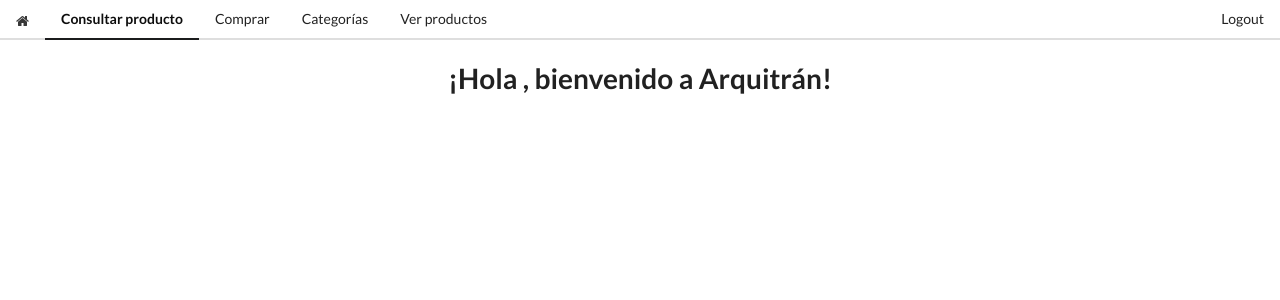
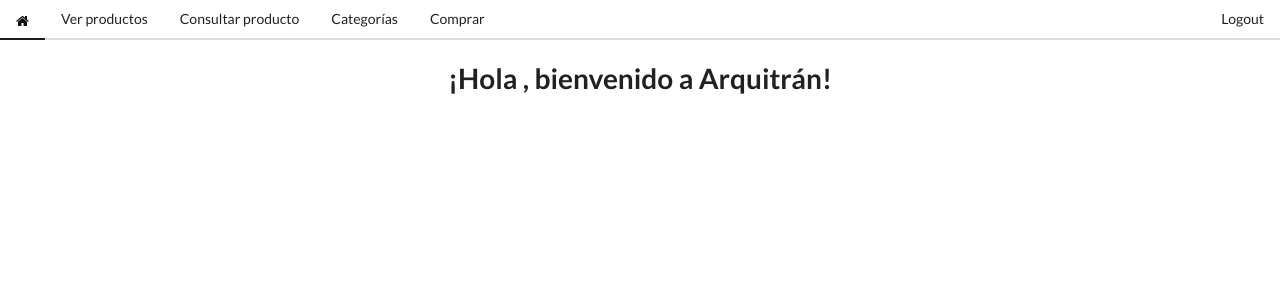
Before and after one commit to javierlopeza/iic2173-grupo3-web, an Angular app: page /home in a window 1280 px wide. Shown: the top 300 px of the page. Built offline with nearby package versions, Linux system fonts and the light colour scheme.

Commit message:
Fixed active items in navbar

```diff
--- a/src/app/navbar/navbar.component.html
+++ b/src/app/navbar/navbar.component.html
@@ -1,18 +1,18 @@
 <div class="ui secondary top pointing menu">
-	<button class="ui icon button item" routerLink="/home">
+	<button class="ui icon button item" [routerLinkActive]="['active']" routerLink="/home">
 		<i class="home icon"></i>
 	</button>
-	<a class="item active" routerLink="/product">
+	<a class="item" [routerLinkActive]="['active']" routerLink="/products">
+		Ver productos
+	</a>
+	<a class="item" [routerLinkActive]="['active']" routerLink="/product">
 		Consultar producto
 	</a>
-	<a class="item" routerLink="/order">
-		Comprar
-	</a>
-	<a class="item" routerLink="/categories">
+	<a class="item" [routerLinkActive]="['active']" routerLink="/categories">
 		Categorías
 	</a>
-	<a class="item" routerLink="/products">
-		Ver productos
+	<a class="item" [routerLinkActive]="['active']" routerLink="/order">
+		Comprar
 	</a>
 	<div class="right menu">
 		<a class="ui item" routerLink="/">
```
